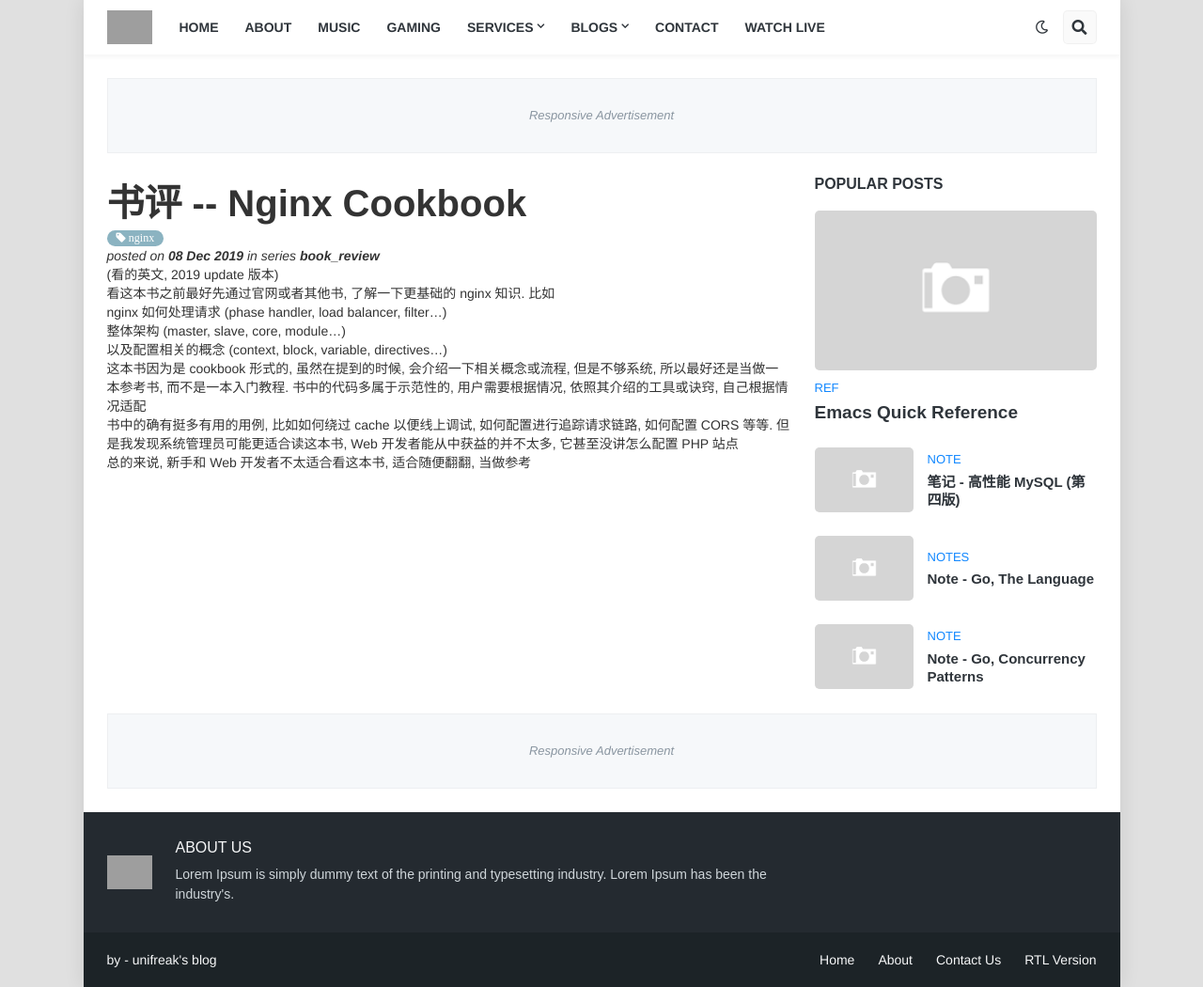
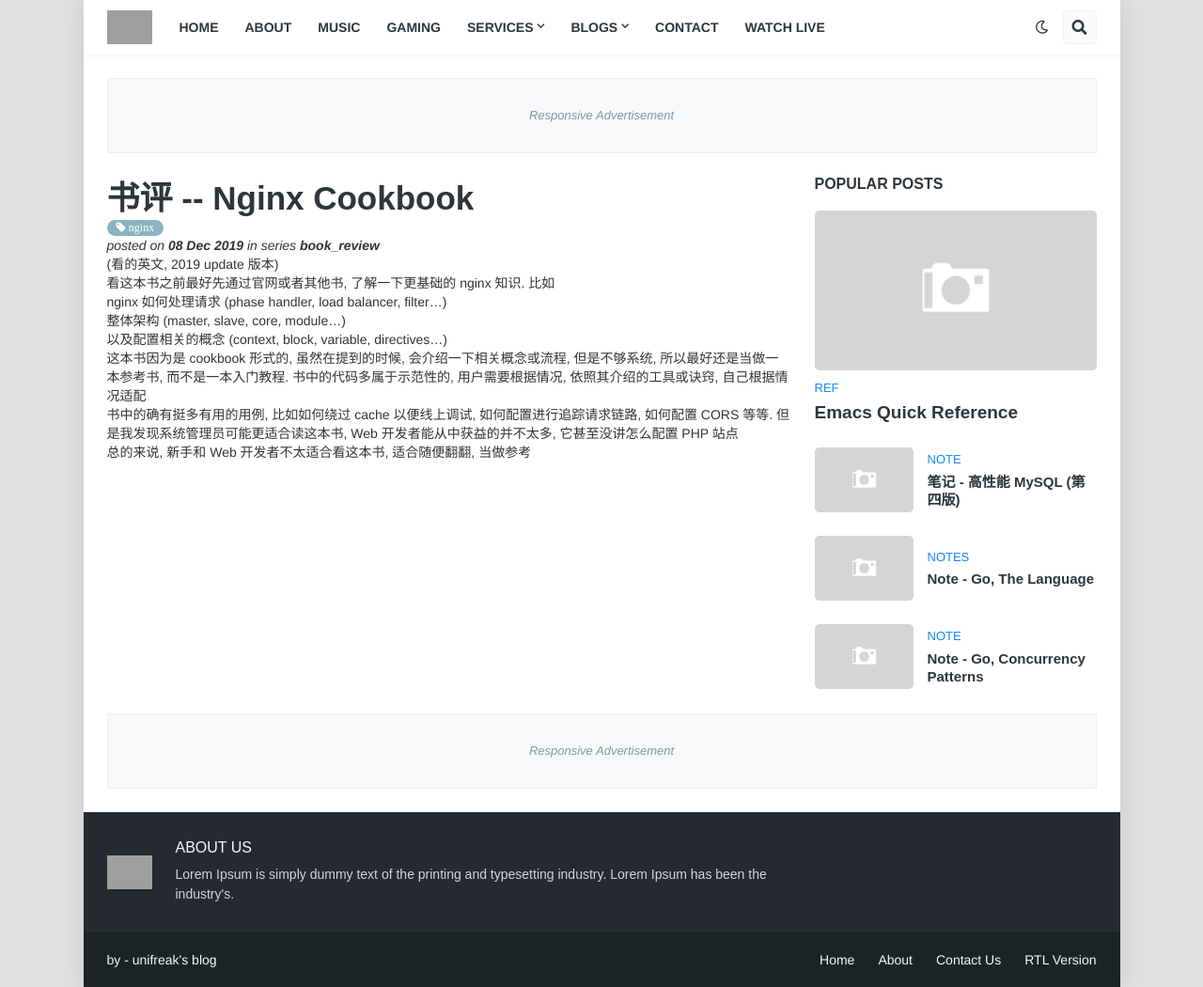
Before and after one commit to postca/postca.github.io, a Jekyll site: the page built from _book_review/nginx_cookbook.md, in a window 1280 px wide. Shown: the whole page at 94% size. Built offline with Jekyll 4.4.1, drawn with Linux system fonts in a browser that asks for light colours; grey boxes are pictures that could not be loaded.

Commit message:
Update post.html

```diff
--- a/_layouts/post.html
+++ b/_layouts/post.html
@@ -5,8 +5,8 @@
 {% include ads/header-ads-wrap.html %}
 <div class="flex-center" id="content-wrapper" style="transform: none;"><div class="container row-x1" style="transform: none;">
 <main id='main-wrapper'><div class="main section" id="main" name="Main Posts"><div class="widget Blog" data-version="2" id="Blog1"><div class="blog-posts hfeed item-post-wrap">
-    <header>
-      <p id="post-title">{{ page.title }}</p>
+<article class="blog-post hentry item-post"><div class='item-post-inner'>
+<h1 class="entry-title">{{ page.title }}</h1>
       {% if page.tags %}
       <ul class="tags clearfix">
         {% for tag in page.tags %}
@@ -27,7 +27,7 @@
         in series <b>{{ page.collection }}</b>
       {% endunless %}
       </p>
-    </header>
+</div></article>
 
     {{ content | replace: "./img/", "/assets/img/" }}
 
```
